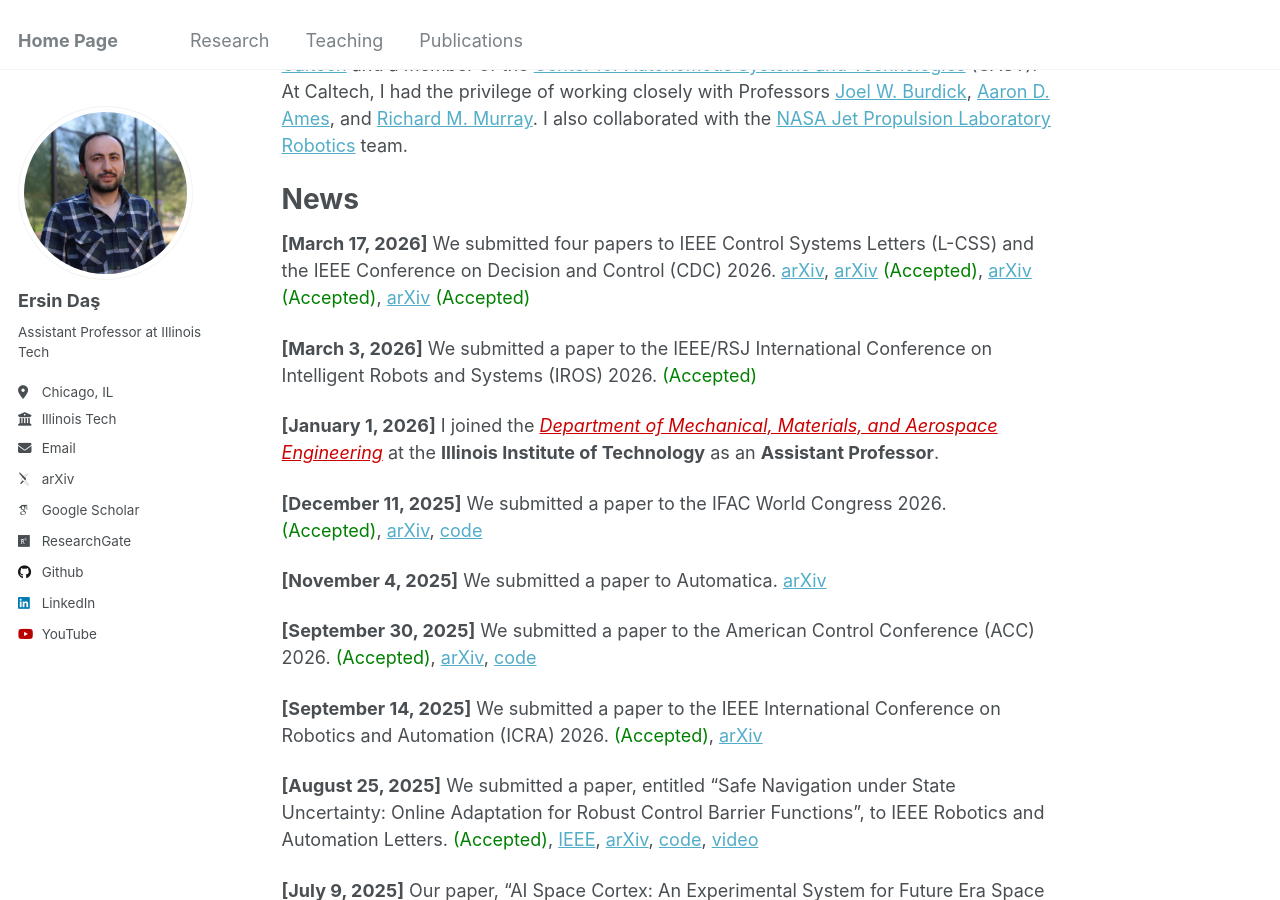
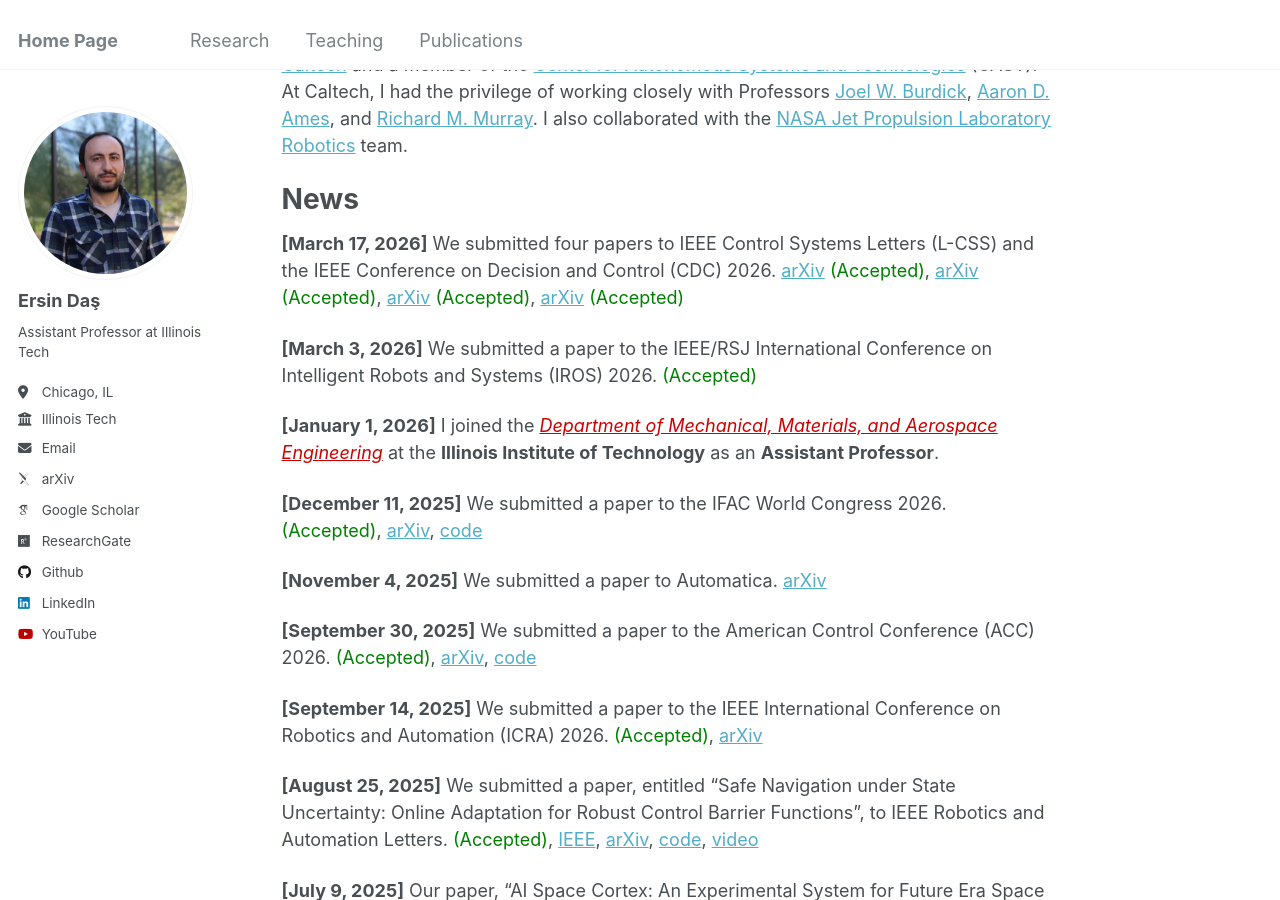
Before and after one commit to ersindas/ersindas.github.io, a Jekyll site: the page built from _pages/about.md, in a window 1280 px wide and 900 px high, scrolled down 355 px. Built offline with Jekyll 4.4.1, drawn with Linux system fonts in a browser that asks for light colours; some web fonts are replaced.

Commit message:
Fix formatting of news submission entries

```diff
--- a/_pages/about.md
+++ b/_pages/about.md
@@ -18,7 +18,7 @@ Prior to joining Illinois Tech, I was a postdoctoral researcher in the [Burdick
 
 News
 ======
-**[March 17, 2026]** We submitted four papers to IEEE Control Systems Letters (L-CSS) and the IEEE Conference on Decision and Control (CDC) 2026. [arXiv](https://arxiv.org/pdf/2603.24566), [arXiv](https://arxiv.org/pdf/2603.17097) <span style="color:green;">(Accepted)</span>, [arXiv](https://arxiv.org/pdf/2603.18450) <span style="color:green;">(Accepted)</span>,  [arXiv](https://arxiv.org/pdf/2604.08831) <span style="color:green;">(Accepted)</span>
+**[March 17, 2026]** We submitted four papers to IEEE Control Systems Letters (L-CSS) and the IEEE Conference on Decision and Control (CDC) 2026. [arXiv](https://arxiv.org/pdf/2603.24566) <span style="color:green;">(Accepted)</span>, [arXiv](https://arxiv.org/pdf/2603.17097) <span style="color:green;">(Accepted)</span>, [arXiv](https://arxiv.org/pdf/2603.18450) <span style="color:green;">(Accepted)</span>,  [arXiv](https://arxiv.org/pdf/2604.08831) <span style="color:green;">(Accepted)</span>
 
 **[March 3, 2026]** We submitted a paper to the IEEE/RSJ International Conference on Intelligent Robots and Systems (IROS) 2026. <span style="color:green;">(Accepted)</span>
 
```
